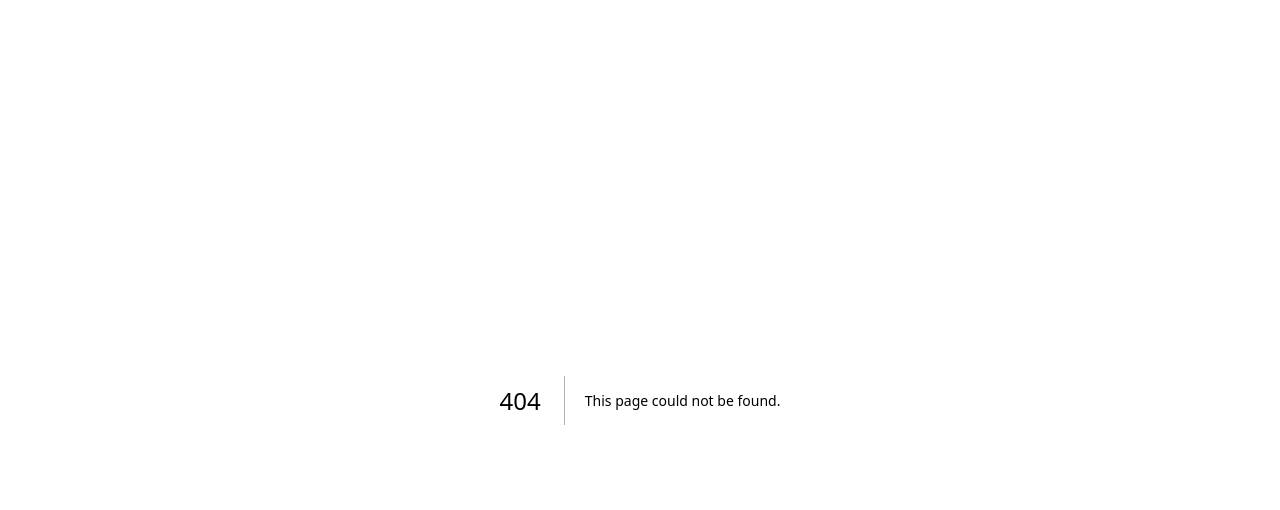
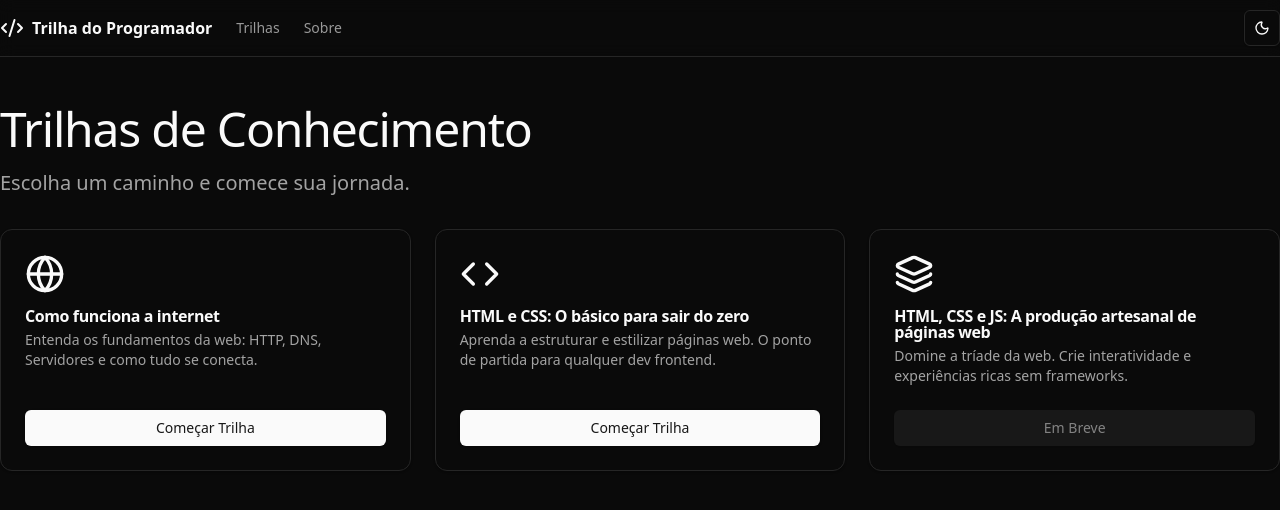
Before and after one commit to cley-devjs/trilhadoprogramador, a Next.js app: page /trilhas in a window 1280 px wide. Before the commit this address had no page. Shown: the top 510 px of the page. Built offline with nearby package versions, Linux system fonts and the light colour scheme.

Commit message:
Including basic modules and content structure.

```diff
--- a/app/page.tsx
+++ b/app/page.tsx
@@ -1,7 +1,7 @@
 import Link from "next/link"
 import { Button } from "@/components/ui/button"
 import { Card, CardContent, CardDescription, CardHeader, CardTitle } from "@/components/ui/card"
-import { ArrowRight, Code, Terminal, Cpu } from "lucide-react"
+import { ArrowRight, Code, Globe, Layers } from "lucide-react"
 import { Header } from "@/components/layout/header"
 
 export default function Home() {
@@ -18,7 +18,7 @@ export default function Home() {
               Uma plataforma de ensino open source, focada em performance e experiência de leitura. Aprenda a programar do zero ao avançado.
             </p>
             <div className="space-x-4">
-              <Link href="/trilhas/trilha-inicial/ola-mundo">
+              <Link href="/trilhas/como-funciona-a-internet/introducao">
                 <Button size="lg" className="gap-2">
                   Começar Agora <ArrowRight className="h-4 w-4" />
                 </Button>
@@ -44,36 +44,38 @@ export default function Home() {
           <div className="mx-auto grid justify-center gap-4 sm:grid-cols-2 md:max-w-[64rem] md:grid-cols-3">
             <Card>
               <CardHeader>
-                <Terminal className="h-10 w-10 mb-2 text-primary" />
-                <CardTitle>Lógica de Programação</CardTitle>
+                <Globe className="h-10 w-10 mb-2 text-primary" />
+                <CardTitle>Como funciona a internet</CardTitle>
                 <CardDescription>
-                  Onde tudo começa. Aprenda a pensar como um computador.
+                  Entenda os fundamentos da web: HTTP, DNS, Servidores e como tudo se conecta.
                 </CardDescription>
               </CardHeader>
               <CardContent>
-                <Link href="/trilhas/trilha-inicial/ola-mundo">
-                  <Button variant="ghost" className="w-full mt-4">Acessar Trilha</Button>
+                <Link href="trilhas/como-funciona-a-internet/introducao">
+                  <Button variant="ghost" className="w-full mt-4">Começar Trilha</Button>
                 </Link>
               </CardContent>
             </Card>
             <Card>
               <CardHeader>
                 <Code className="h-10 w-10 mb-2 text-primary" />
-                <CardTitle>Frontend Moderno</CardTitle>
+                <CardTitle>HTML e CSS: O básico</CardTitle>
                 <CardDescription>
-                  React, Next.js, Tailwind e tudo que você precisa para criar interfaces incríveis.
+                  Aprenda a estruturar e estilizar páginas web. O ponto de partida para qualquer dev frontend.
                 </CardDescription>
               </CardHeader>
               <CardContent>
-                <Button variant="ghost" className="w-full mt-4" disabled>Em Breve</Button>
+                <Link href="/trilhas/html-css-basico/introducao">
+                  <Button variant="ghost" className="w-full mt-4">Começar Trilha</Button>
+                </Link>
               </CardContent>
             </Card>
             <Card>
               <CardHeader>
-                <Cpu className="h-10 w-10 mb-2 text-primary" />
-                <CardTitle>Backend & DevOps</CardTitle>
+                <Layers className="h-10 w-10 mb-2 text-primary" />
+                <CardTitle>HTML, CSS e JS: Artesanal</CardTitle>
                 <CardDescription>
-                  APIs, Banco de Dados, Docker e Deploy. O motor da web.
+                  Domine a tríade da web. Crie interatividade e experiências ricas sem frameworks.
                 </CardDescription>
               </CardHeader>
               <CardContent>
--- a/app/trilhas/[slug]/[lesson]/page.tsx
+++ b/app/trilhas/[slug]/[lesson]/page.tsx
@@ -23,10 +23,19 @@ export default async function LessonPage({ params }: PageProps) {
     // Mock navigation data - in a real app, this would come from a config or file system
     const sidebarItems = [
         {
-            title: "Trilha Inicial",
+            title: "Como funciona a internet",
             items: [
-                { title: "Olá Mundo", href: "/trilhas/trilha-inicial/ola-mundo" },
-                { title: "Variáveis", href: "/trilhas/trilha-inicial/variaveis" }, // Example
+                { title: "Introdução", href: "/trilhas/como-funciona-a-internet/introducao" },
+                { title: "HTTP", href: "/trilhas/como-funciona-a-internet/http" },
+                { title: "DNS", href: "/trilhas/como-funciona-a-internet/dns" },
+                { title: "Servidores", href: "/trilhas/como-funciona-a-internet/servidores" },
+            ],
+        },
+        {
+            title: "HTML e CSS: O básico",
+            items: [
+                { title: "O que é HTML?", href: "/trilhas/html-css-basico/o-que-e-html" },
+
             ],
         },
     ]
--- /dev/null
+++ b/app/trilhas/page.tsx
@@ -0,0 +1,69 @@
+import Link from "next/link"
+import { Button } from "@/components/ui/button"
+import { Card, CardContent, CardDescription, CardHeader, CardTitle } from "@/components/ui/card"
+import { Header } from "@/components/layout/header"
+import { Globe, Code, Layers } from "lucide-react"
+
+export default function TracksPage() {
+    const tracks = [
+        {
+            title: "Como funciona a internet",
+            description: "Entenda os fundamentos da web: HTTP, DNS, Servidores e como tudo se conecta.",
+            icon: Globe,
+            href: "/trilhas/como-funciona-a-internet/introducao", // Placeholder link
+            status: "Disponível"
+        },
+        {
+            title: "HTML e CSS: O básico para sair do zero",
+            description: "Aprenda a estruturar e estilizar páginas web. O ponto de partida para qualquer dev frontend.",
+            icon: Code,
+            href: "/trilhas/html-css-basico/introducao", // Placeholder link
+            status: "Disponível"
+        },
+        {
+            title: "HTML, CSS e JS: A produção artesanal de páginas web",
+            description: "Domine a tríade da web. Crie interatividade e experiências ricas sem frameworks.",
+            icon: Layers,
+            href: "/trilhas/html-css-js-artesanal/introducao", // Placeholder link
+            status: "Em Breve"
+        }
+    ]
+
+    return (
+        <div className="flex min-h-screen flex-col">
+            <Header />
+            <main className="flex-1 container py-12">
+                <div className="flex flex-col items-start gap-4 md:flex-row md:justify-between md:gap-8">
+                    <div className="flex-1 space-y-4">
+                        <h1 className="inline-block font-heading text-4xl tracking-tight lg:text-5xl">
+                            Trilhas de Conhecimento
+                        </h1>
+                        <p className="text-xl text-muted-foreground">
+                            Escolha um caminho e comece sua jornada.
+                        </p>
+                    </div>
+                </div>
+                <div className="grid gap-6 pt-8 md:grid-cols-2 lg:grid-cols-3">
+                    {tracks.map((track) => (
+                        <Card key={track.title} className="flex flex-col">
+                            <CardHeader>
+                                <track.icon className="h-10 w-10 mb-2 text-primary" />
+                                <CardTitle>{track.title}</CardTitle>
+                                <CardDescription className="flex-1">
+                                    {track.description}
+                                </CardDescription>
+                            </CardHeader>
+                            <CardContent className="mt-auto">
+                                <Link href={track.href}>
+                                    <Button className="w-full" variant={track.status === "Em Breve" ? "secondary" : "default"} disabled={track.status === "Em Breve"}>
+                                        {track.status === "Em Breve" ? "Em Breve" : "Começar Trilha"}
+                                    </Button>
+                                </Link>
+                            </CardContent>
+                        </Card>
+                    ))}
+                </div>
+            </main>
+        </div>
+    )
+}
```
Also changed, not shown: content/como-funciona-a-internet/introducao/page.mdx (added, +18 -0 lines).
